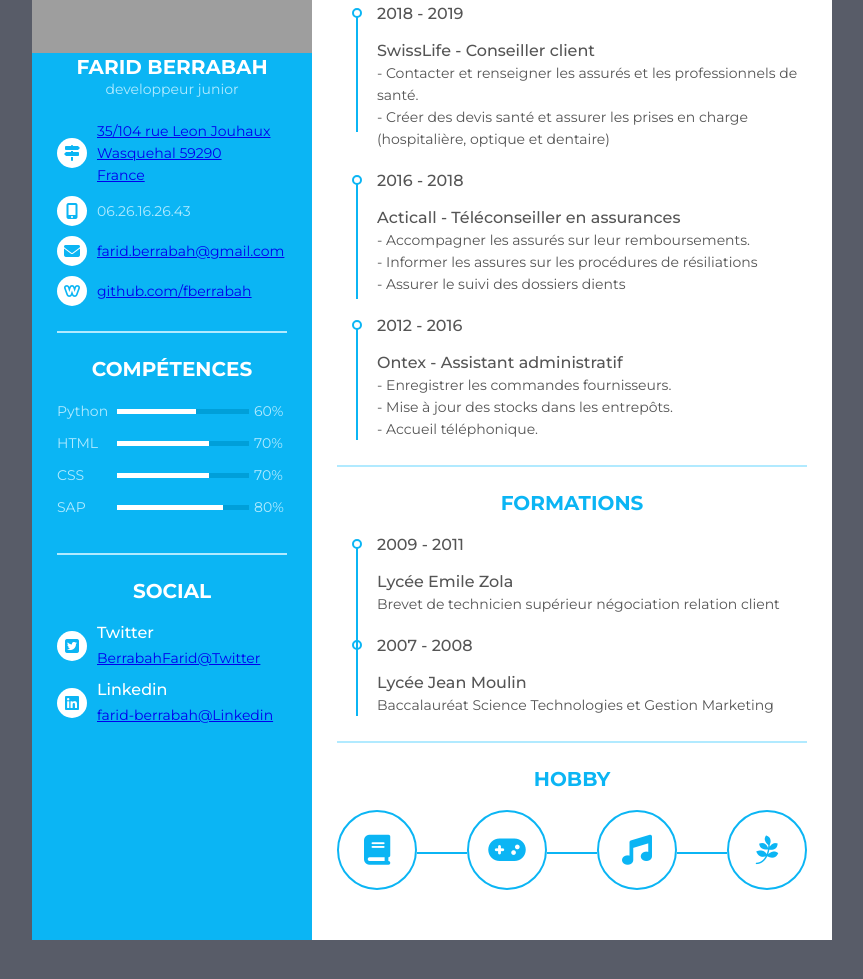
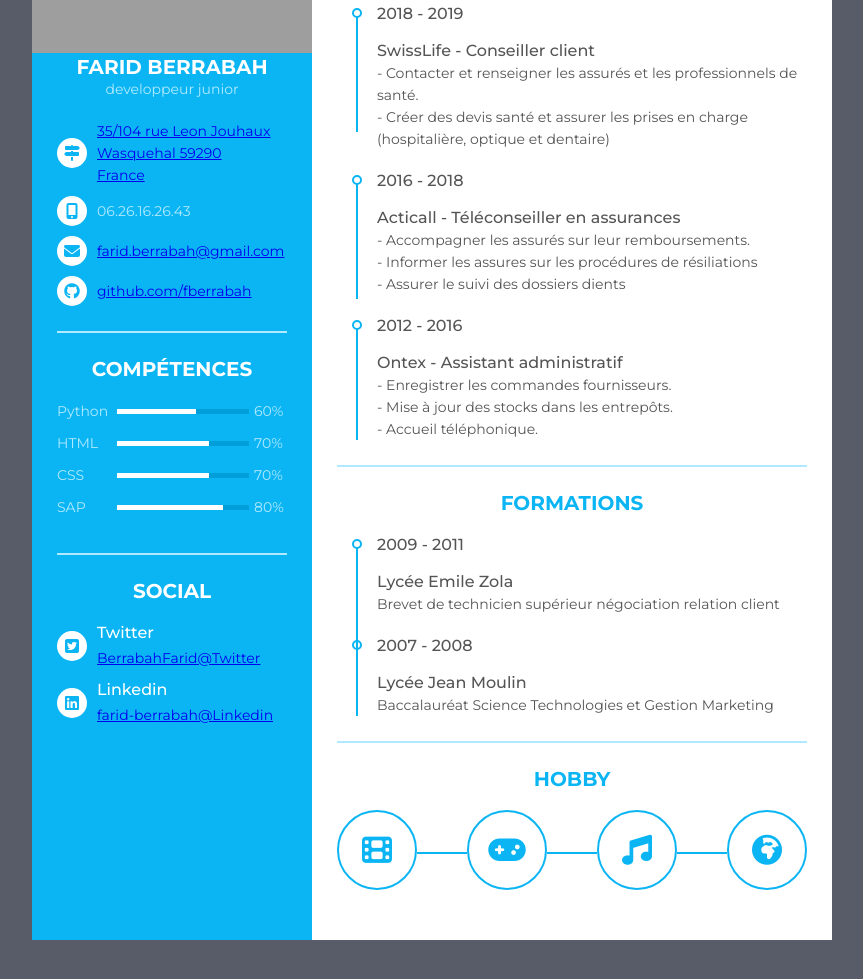
Before and after one commit to fberrabah/CV, a plain HTML site: page index.html in a window 1280 px wide. Shown: the part 299-1278 px from the top of the page, without its empty margins (208-1071 px from the left). Drawn offline with Linux system fonts and the light colour scheme; grey boxes are pictures that could not be loaded.

Commit message:
add logo

```diff
--- a/index.html
+++ b/index.html
@@ -47,7 +47,7 @@
            </li>
            <li>
              <div class="icon">
-               <i class="fab fa-weebly"></i>
+              <i class="fab fa-github"></i>
              </div>
              <div class="data">
               <a href="https://github.com/fberrabah">github.com/fberrabah</a>
@@ -193,10 +193,10 @@
            <p class="bold">Hobby</p>
          </div>
        <ul>
-         <li><i class="fas fa-book"></i></li>
+         <li><i class="fas fa-film"></i></li>
          <li><i class="fas fa-gamepad"></i></li>
          <li><i class="fas fa-music"></i></li>
-         <li><i class="fab fa-pagelines"></i></li>
+         <li><i class="fas fa-globe-africa"></i></li>
       </ul>
     </div>
   </div>
```
